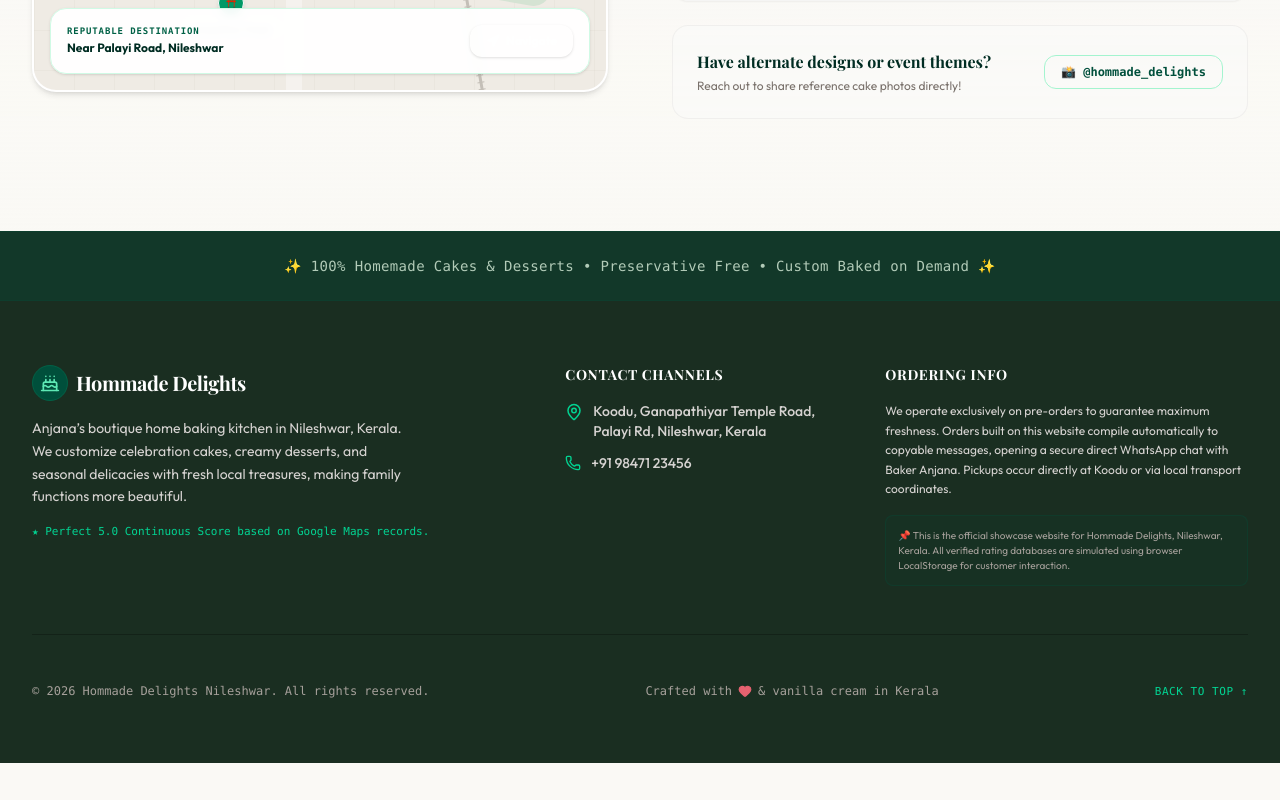
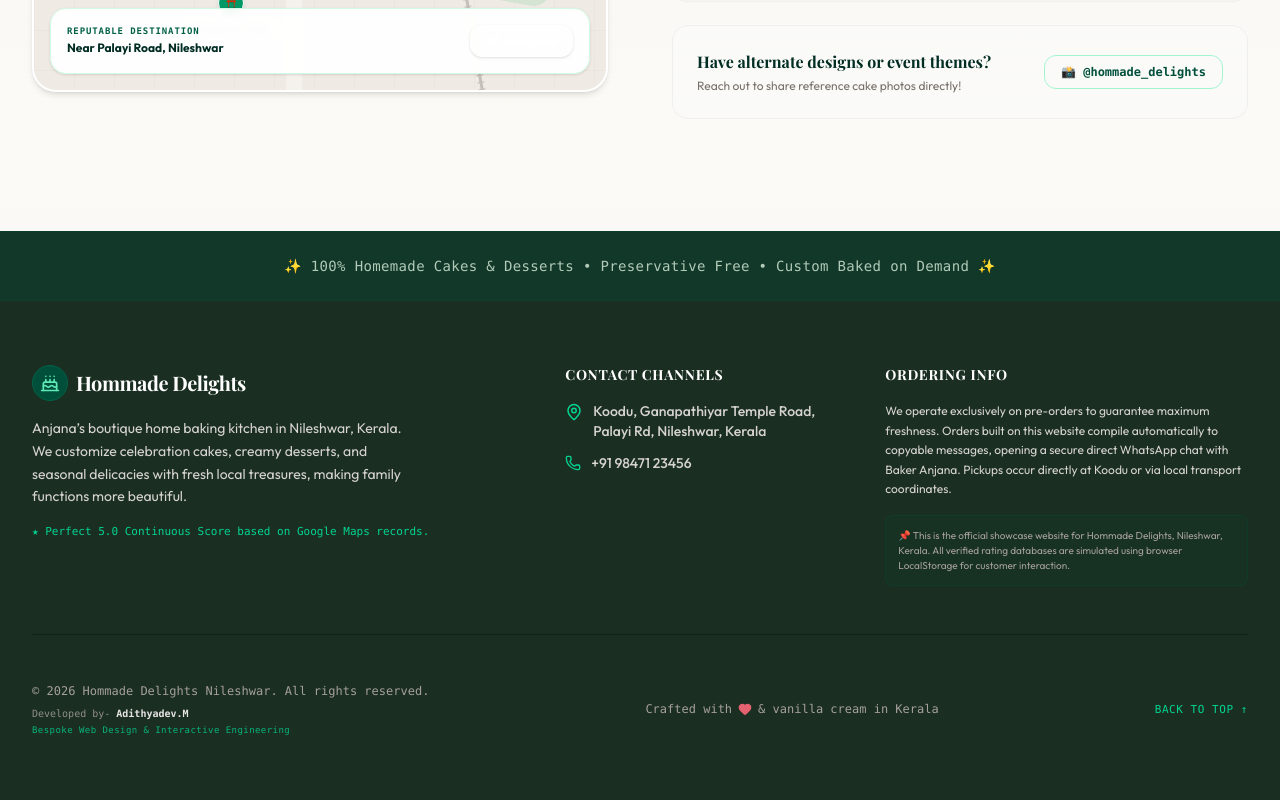
Before and after one commit to Adithyadev03/Hommade-Delights, a React (Vite) app: page / in a window 1280 px wide. Shown: the part 8083-8883 px from the top of the page. Before the commit the page ends 8846 px from the top, so only its background shows below. Built offline with nearby package versions, Linux system fonts and the light colour scheme; a web font is replaced by a local one.

Commit message:
style: update footer with developer attribution
Add developer credit and engineering tagline to the footer section for brand recognition.

```diff
--- a/src/components/Footer.tsx
+++ b/src/components/Footer.tsx
@@ -72,9 +72,17 @@
         </div>
 
         {/* Bottom copyright detail line */}
-        <div className="pt-12 mt-12 border-t border-[#132218] flex flex-col sm:flex-row items-center justify-between gap-4 text-stone-400 text-xs font-mono font-medium">
-          <div>
-            © {new Date().getFullYear()} Hommade Delights Nileshwar. All rights reserved.
+        <div className="pt-12 mt-12 border-t border-[#132218] flex flex-col sm:flex-row items-center justify-between gap-6 text-stone-400 text-xs font-mono font-medium">
+          <div className="space-y-1 text-center sm:text-left">
+            <div>
+              © {new Date().getFullYear()} Hommade Delights Nileshwar. All rights reserved.
+            </div>
+            <div className="text-[10px] text-stone-400/85 pt-1">
+              Developed by- <span className="text-stone-200 font-semibold">Adithyadev.M</span>
+            </div>
+            <div className="text-[9px] text-emerald-400/80 tracking-wider">
+              Bespoke Web Design & Interactive Engineering
+            </div>
           </div>
           <div className="flex items-center space-x-1.5">
             <span>Crafted with</span>
```
